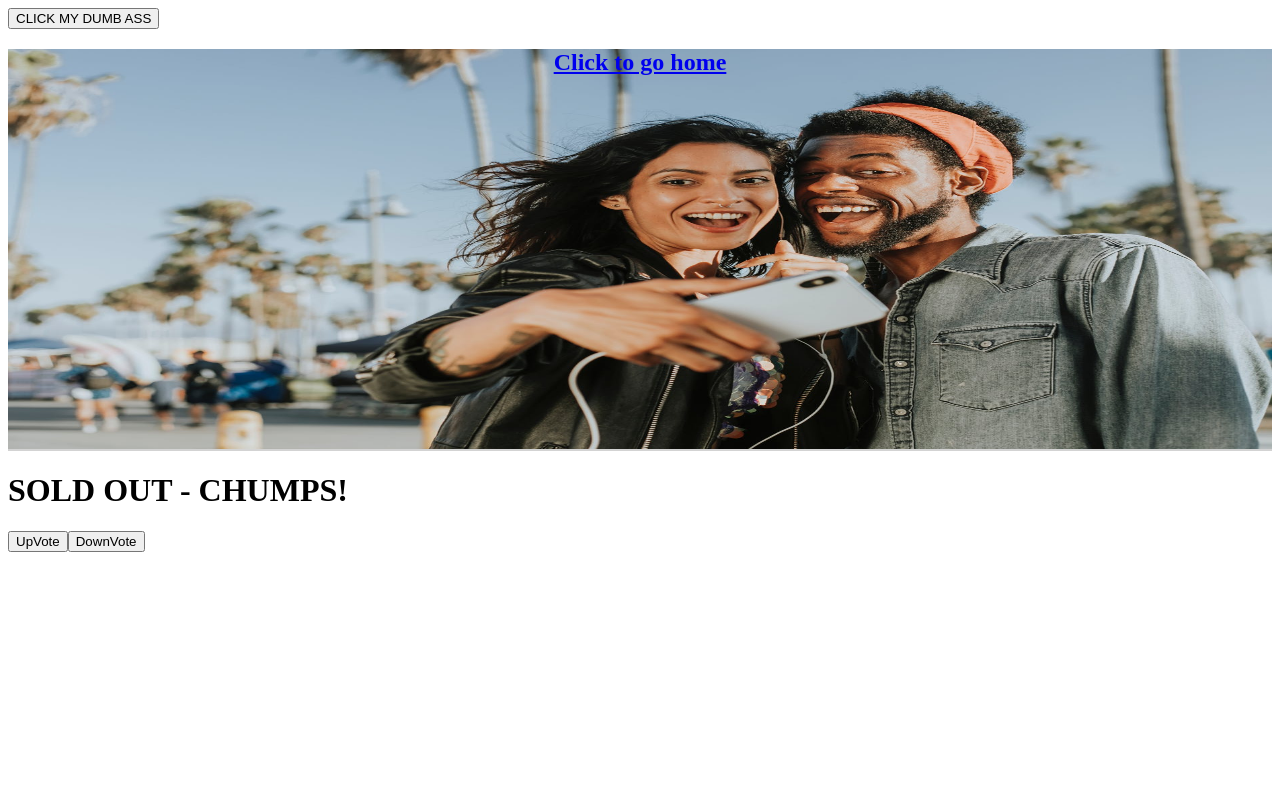
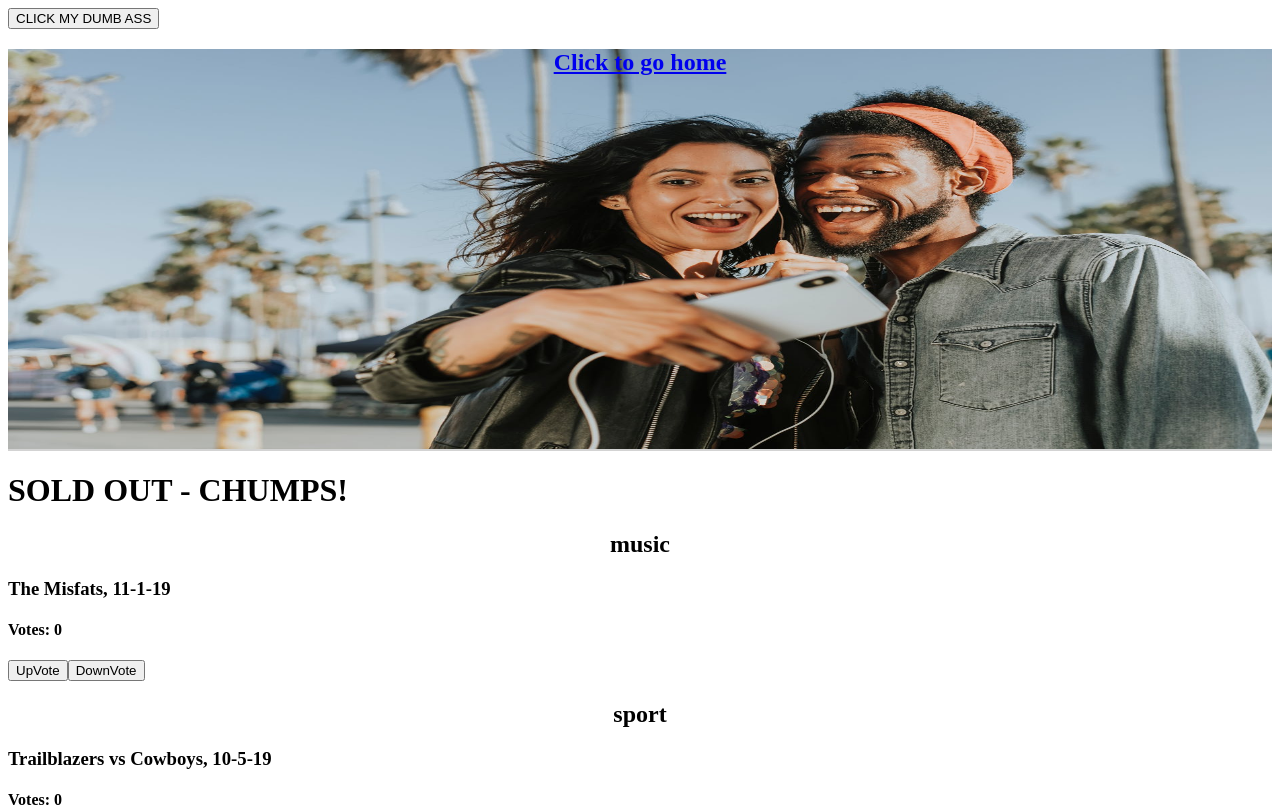
Before and after one commit to kerj/ticketSales, a React app: page /#/seating in a window 1280 px wide. Shown: the top 807 px of the page. Built offline with nearby package versions, Linux system fonts and the light colour scheme.

Commit message:
upvoting works

```diff
--- a/src/components/App.jsx
+++ b/src/components/App.jsx
@@ -71,15 +71,16 @@ class App extends React.Component {
   }
 
   handleUpVote(ticket) {
-    // ticket.votes++;
-    // this.setState(this.state.masterTicketList[ticket.id]);
-    console.log("UPVOTE LOSER")
+    console.log(ticket);
+    ticket.votes++;
+    this.setState(this.state.masterTicketList[ticket.id]);
+    console.log(ticket.votes)
   }
 
   handleDownVote(ticket){
-    // ticket.votes--;
-    // this.setState(this.state.masterTicketList[ticket.id]);
-    console.log("DOWNVOTE LOSER")
+    ticket.votes--;
+    this.setState(this.state.masterTicketList[ticket.id]);
+    console.log(ticket.votes)
   }
 
   render(){
@@ -98,7 +99,7 @@ class App extends React.Component {
         <Header />
         <Switch>
           <Route exact path='/' component={Home} />
-          <Route path='/seating' render={() => <Seating onUpVote={this.handleUpVote} onDownVote={this.handleDownVote} />} />
+          <Route path='/seating' render={() => <Seating onUpVote={this.handleUpVote} onDownVote={this.handleDownVote} ticketList={this.state.masterTicketList} />} />
         </Switch>
       </div>
     );
--- a/src/components/Seating.jsx
+++ b/src/components/Seating.jsx
@@ -1,18 +1,26 @@
 import React from "react";
-import Proptypes from "prop-types";
+import PropTypes from "prop-types";
 
 export default function Seating(props) {
   return (
     <div>
       <h1>SOLD OUT - CHUMPS!</h1>
+      {props.ticketList.map((ticket, index) =>
+        <div key={index}>
+          <h2>{ticket.eventType}</h2>
+          <h3>{ticket.event}, {ticket.date}</h3>
+          <h4>Votes: {ticket.votes}</h4>
+          <button onClick={() => props.onUpVote(ticket)}>UpVote</button>
+          <button onClick={() => props.onDownVote(ticket)}>DownVote</button>
+        </div>
+      )}
 
-      <button onClick={() => props.onUpVote(this)}>UpVote</button>
-      <button onClick={() => props.onDownVote(this)}>DownVote</button>
     </div>
   );
 }
 
 Seating.propTypes = {
-  onUpVote: Proptypes.func,
-  onDownVote: Proptypes.func
+  onUpVote: PropTypes.func,
+  onDownVote: PropTypes.func,
+  ticketList: PropTypes.array
 };
```
